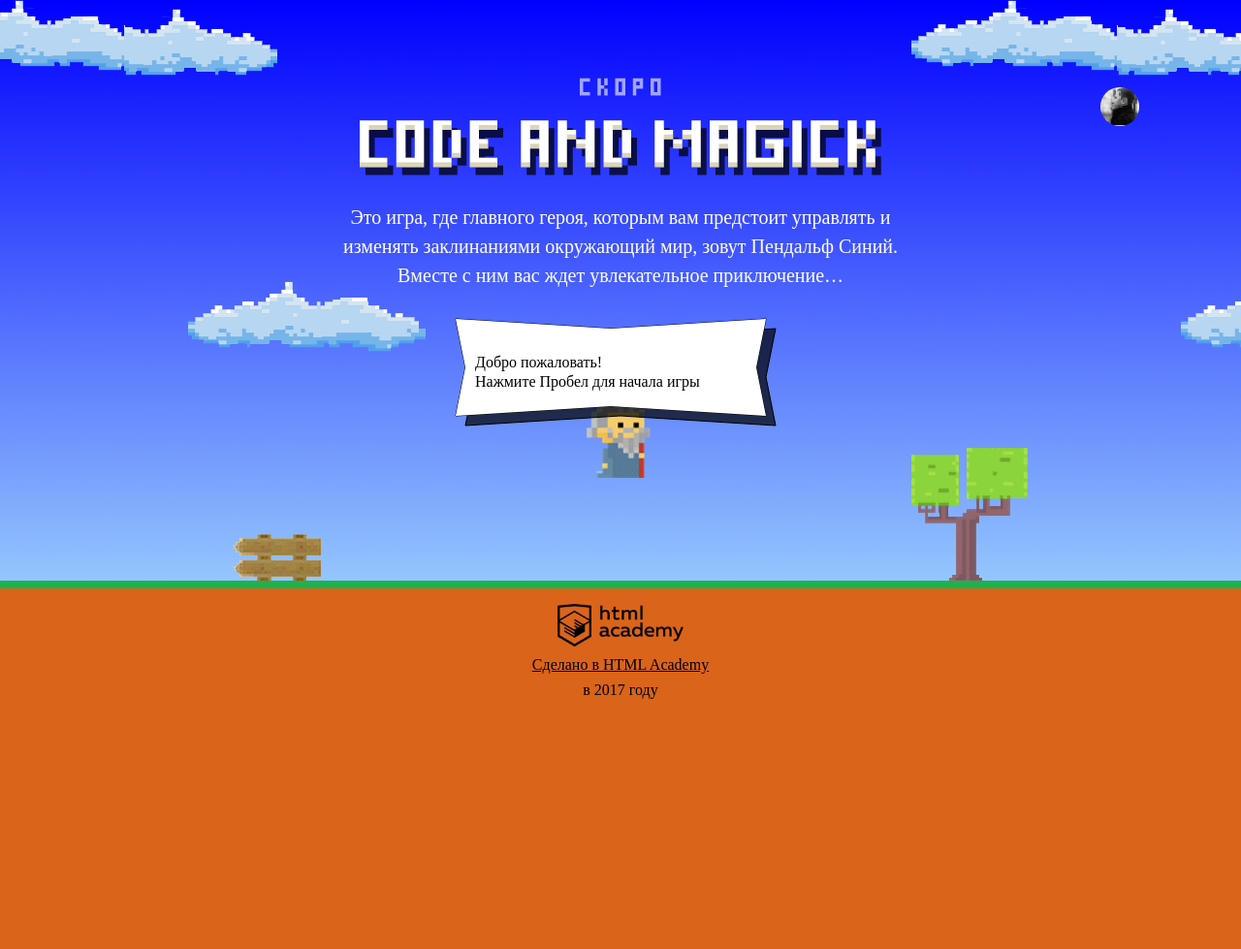
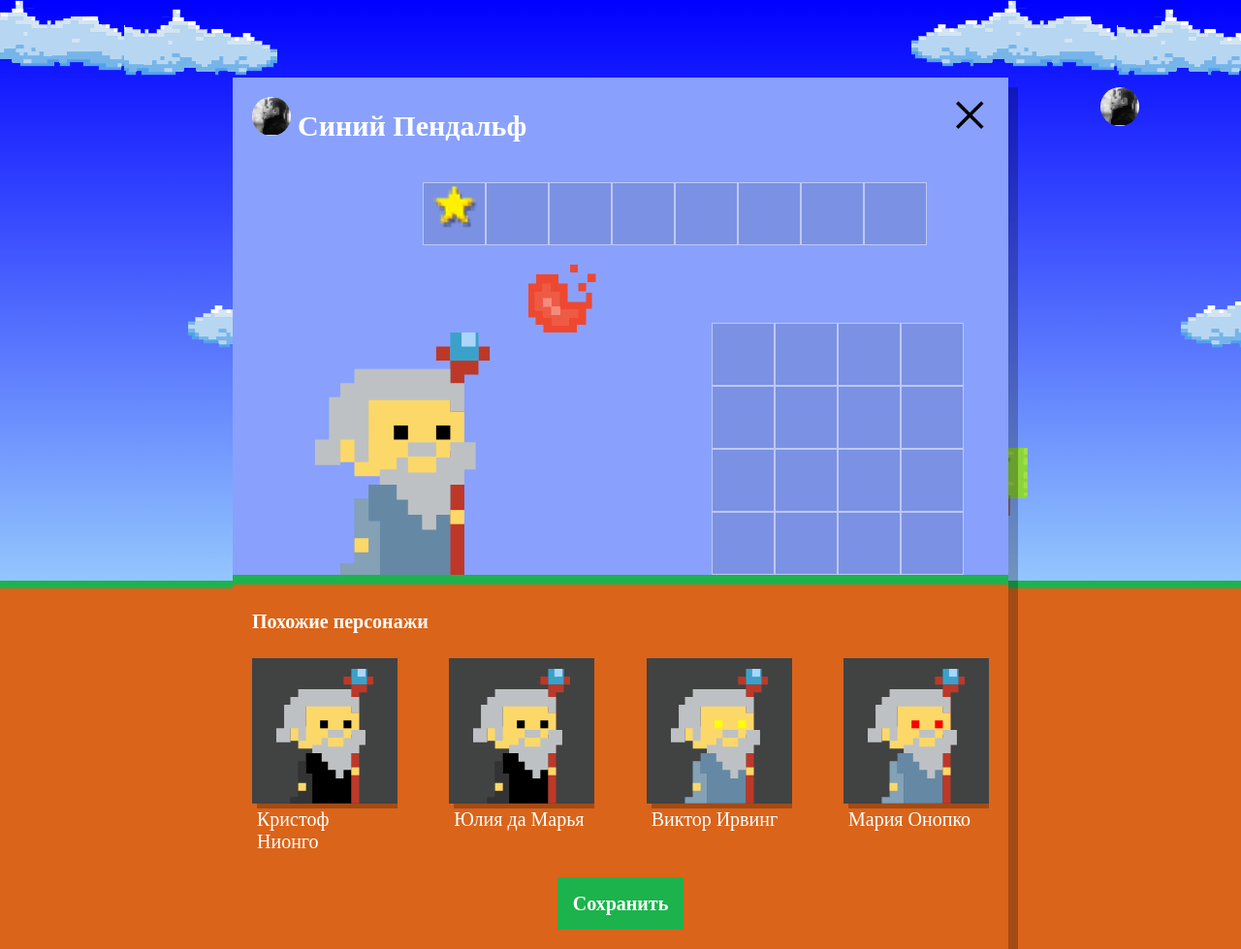
Before and after one commit to Vika612/1282725-code-and-magick-20, a website: page index.html in a window 1280 px wide. Shown: the whole page at 97% size. Before the commit the page ends 800 px from the top, so only its background shows below. Drawn offline with Linux system fonts and the light colour scheme; a web font is replaced by a local one.

Commit message:
Character generation

```diff
--- a/index.html
+++ b/index.html
@@ -203,6 +203,7 @@
    }
 </script>
 <script src="js/stat.js"></script>
+<script src="js/setup.js"></script>
 <script src="js/game.js"></script>
 
 </body>
--- /dev/null
+++ b/js/setup.js
@@ -0,0 +1,44 @@
+'use strict';
+
+var WIZARD_NAMES = ['Иван', 'Хуан Себастьян', 'Мария', 'Кристоф', 'Виктор', 'Юлия', 'Люпита', 'Вашингтон'];
+var WIZARD_SURNAMES = ['да Марья', 'Верон', 'Мирабелла', 'Вальц', 'Онопко', 'Топольницкая', 'Нионго', 'Ирвинг'];
+var COAT_COLORS = ['rgb(101, 137, 164)', 'rgb(241, 43, 107)', 'rgb(146, 100, 161)', 'rgb(56, 159, 117)', 'rgb(215, 210, 55)', 'rgb(0, 0, 0)'];
+var EYES_COLORS = ['black', 'red', 'blue', 'yellow', 'green'];
+var NUMBER_OF_WIZARD = 4;
+
+var userDialog = document.querySelector('.setup');
+userDialog.classList.remove('hidden');
+
+var similarListElement = document.querySelector('.setup-similar-list');
+var similarWizardTemplate = document.querySelector('#similar-wizard-template').content.querySelector('.setup-similar-item');
+
+var getRandom = function (min, max) {
+  return Math.floor(Math.random() * (max - min + 1) + min);
+};
+
+var createObject = function () {
+  return {
+    name: WIZARD_NAMES[getRandom(0, WIZARD_NAMES.length - 1)] + ' ' + WIZARD_SURNAMES[getRandom(0, WIZARD_SURNAMES.length - 1)],
+    coatColor: COAT_COLORS[getRandom(0, COAT_COLORS.length - 1)],
+    eyesColor: EYES_COLORS[getRandom(0, EYES_COLORS.length - 1)]
+  };
+};
+
+var renderWizard = function (wizard) {
+  var wizardElement = similarWizardTemplate.cloneNode(true);
+
+  wizardElement.querySelector('.setup-similar-label').textContent = wizard.name;
+  wizardElement.querySelector('.wizard-coat').style.fill = wizard.coatColor;
+  wizardElement.querySelector('.wizard-eyes').style.fill = wizard.eyesColor;
+
+  return wizardElement;
+};
+
+var fragment = document.createDocumentFragment();
+
+for (var i = 0; i < NUMBER_OF_WIZARD; i++) {
+  fragment.appendChild(renderWizard(createObject()));
+}
+similarListElement.appendChild(fragment);
+
+document.querySelector('.setup-similar').classList.remove('hidden');
```
